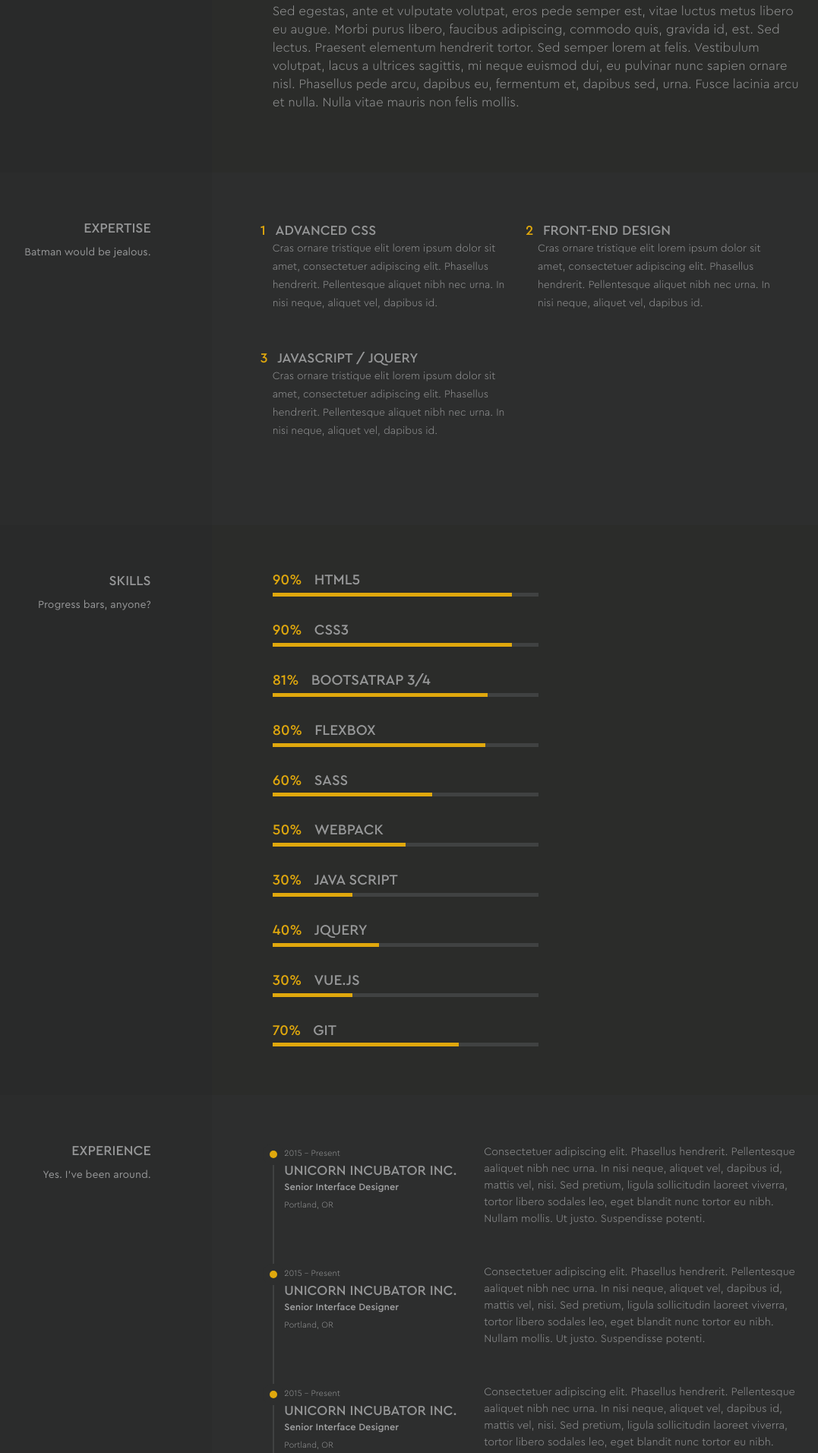
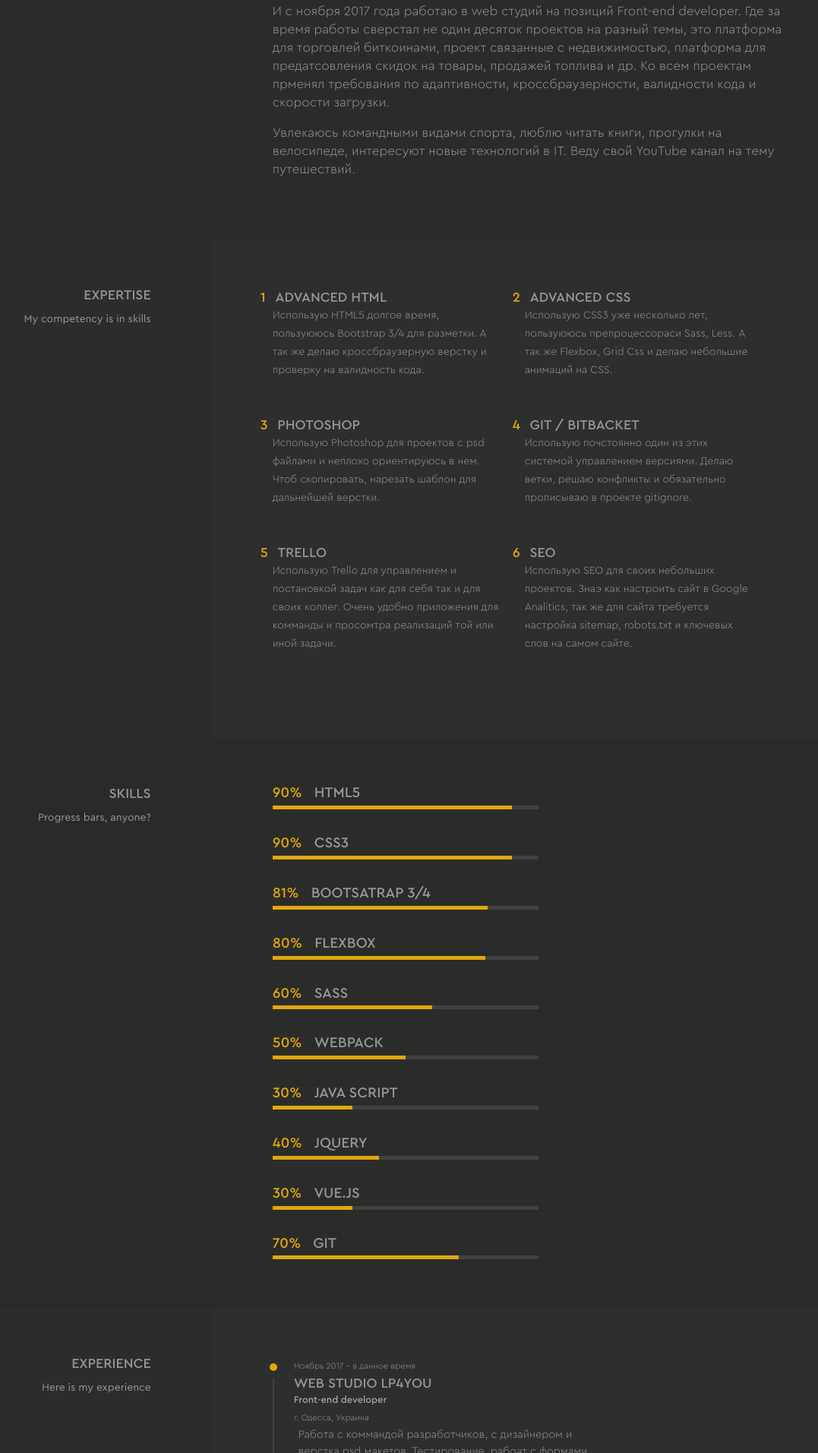
Before and after one commit to Sjva/resume-site, a plain HTML site: page index.html in a window 1280 px wide. Shown: the part 888-2800 px from the top of the page at 76% size, without its empty margins (148-1225 px from the left). Drawn offline with Linux system fonts and the light colour scheme.

Commit message:
add content on resume

```diff
--- a/css/style.scss
+++ b/css/style.scss
@@ -213,12 +213,12 @@ background: #2b2c2c;
 }
 .expertise-text{
   display: flex;
-  justify-content: space-between;
+  justify-content: left;
   flex-wrap: wrap;
   background: #2d2e2e;
 }
 .expertise-text div {
-  width: 45%;
+  width: 300px;
   margin: 0 2rem 2rem 0;
 }
 .expertise-text h3 span{
@@ -285,7 +285,7 @@ background: #2b2c2c;
 .education-text ul li,
 .experiens-text ul li{
   display: flex;
-  justify-content: space-between;
+  justify-content: left;
   flex-wrap: wrap;
   list-style: none;
   padding: 0 0 2rem 0;
@@ -322,6 +322,10 @@ background: #2b2c2c;
   background: #e0a80d;
   border-radius: 50%;
   box-shadow: 0 0 0 9px #2d2e2e;
+}
+.experiens-time{
+  width: 300px;
+  margin:0 0 0 1rem;
 }
 /*------------end experiens--------*/
 
@@ -439,8 +443,9 @@ background: #2b2c2c;
   text-decoration: none;
   color:#e0a80d;
 }
-.contact-text ul li h6{
+.contact-text ul li h6 {
   font-family: Cera-Pro-Medium, sans-serif;
+  margin-right: 0.5rem;
 }
 .contact-text hr{
   border-top: 2px solid #404242;
--- a/index.html
+++ b/index.html
@@ -2,10 +2,10 @@
 <html lang="ru">
 <head>
     <meta charset="UTF-8">
-    <title>Resume Front-end developer</title>
+    <title>Front-end developer</title>
     <meta name="viewport" content="width=device-width,initial-scale=1">
 
-    <link rel="icon" href="img/png/bars-graphic.png" type="image/x-icon">
+    <link rel="icon" href="img/png/logo2.png" type="image/x-icon">
     <link rel="stylesheet" href="css/bootstrap.min.css">
     <link rel="stylesheet" href="css/reset.css">
     <!--connecting animations-->
@@ -34,10 +34,10 @@
                       <div class="prof-name">
                           <h3>Front-end developer</h3>
                           <div class="social-icons">
-                              <a href="#"><svg class="transition"><use xlink:href="img/svg/svg.svg#linkedin"></use></svg></a>
-                              <a href="#"><svg class="transition"><use xlink:href="img/svg/svg.svg#skype"></use></svg></a>
-                              <a href="#"><svg class="transition"><use xlink:href="img/svg/svg.svg#viber"></use></svg></a>
-                              <a href="#"><svg class="transition"><use xlink:href="img/svg/svg.svg#facebook"></use></svg></a>
+                              <a href="https://www.linkedin.com/in/viacheslav-levko-7b7472138/"><svg class="transition"><use xlink:href="img/svg/svg.svg#linkedin"></use></svg></a>
+                              <a href="skype:https://join.skype.com/invite/bM7zzF5qm784"><svg class="transition"><use xlink:href="img/svg/svg.svg#skype"></use></svg></a>
+                              <a href="viber://chat?number=+380636748159"><svg class="transition"><use xlink:href="img/svg/svg.svg#viber"></use></svg></a>
+                              <a href="https://www.facebook.com/profile.php?id=100009540591794"><svg class="transition"><use xlink:href="img/svg/svg.svg#facebook"></use></svg></a>
                           </div>
                       </div>
                       <ul class="d-flex">
@@ -60,14 +60,18 @@
                 </div>
                 <div class="col-md-8 intro-text">
                      <p>
-                         Lorem ipsum dolor sit amet, consectetuer adipiscing elit. Phasellus hendrerit.
-                         Pellentesque aaliquet nibh nec urna. In nisi neque, aliquet vel, dapibus id, mattis vel, nisi.
-                         Sed pretium, ligula sollicitudin laoreet viverra, tortor libero sodales leo, eget blandit nunc tortor eu nibh.
-                         Nullam mollis. Ut justo. Suspendisse potenti. Nulla vitae mauris non felis mollis faucibus.
+                         Перед тем как стать программистом я долгое время работал в продажах.
+                         После этого я прошел несколько курсов по программированию, это Main Academy - Front-end разработчик 7 месяцев и
+                         общий курс по разработке в DataArt IT School, где уже в составе комманд на протяжений 4 месяцев разрабатывали свой проект остнованый на google картах.
                      </p>
-                      <p>Sed egestas, ante et vulputate volutpat, eros pede semper est, vitae luctus metus libero eu augue. Morbi purus                               libero, faucibus adipiscing, commodo quis, gravida id, est. Sed lectus. Praesent elementum hendrerit tortor. Sed                            semper lorem at felis. Vestibulum volutpat, lacus a ultrices sagittis, mi neque euismod dui, eu pulvinar nunc
-                          sapien                        ornare nisl. Phasellus pede arcu, dapibus eu, fermentum et, dapibus sed, urna.
-                          Fusce lacinia arcu et nulla. Nulla                           vitae mauris non felis mollis.
+                     <p>
+                         И с ноября 2017 года работаю в web студий  на позиций Front-end developer.
+                         Где за время работы сверстал не один десяток проектов на разный темы, это платформа для торговлей биткоинами,
+                         проект связанные с недвижимостью, платформа для предатсовления скидок на товары, продажей топлива и др.
+                         Ко всем проектам прменял требования по адаптивности, кроссбраузерности, валидности кода и скорости загрузки.
+                     </p>
+                      <p>Увлекаюсь командными видами спорта, люблю читать книги, прогулки на велосипеде, интересуют новые технологий в IT.
+                          Веду свой YouTube канал на тему путешествий.
                     </p>
                 </div>
             </div>
@@ -77,28 +81,43 @@
             <div class="row">
                 <div class="col-md-4 expertise-title">
                     <h3>EXPERTISE</h3>
-                    <p>Batman would be jealous.</p>
+                    <p>My competency is in skills</p>
                 </div>
                 <div class="col-md-8 expertise-text">
+                    <div>
+                        <h3><span>1</span>ADVANCED HTML</h3>
+                        <p>Использую HTML5 долгое время, пользуююсь Bootstrap 3/4 для разметки.
+                            А так же делаю кроссбраузерную верстку и проверку на валидность кода.
+                        </p>
+                    </div>
                    <div>
-                       <h3><span>1</span>ADVANCED CSS</h3>
-                       <p>Cras ornare tristique elit lorem ipsum dolor sit amet,
-                           consectetuer adipiscing elit. Phasellus hendrerit.
-                           Pellentesque aliquet nibh nec urna. In nisi neque, aliquet vel, dapibus id.
+                       <h3><span>2</span>ADVANCED CSS</h3>
+                       <p>Использую CSS3 уже несколько лет, пользуююсь препроцессораси Sass, Less.
+                           А так же Flexbox, Grid Css и делаю небольшие анимаций на CSS.
                        </p>
                    </div>
                     <div>
-                        <h3><span>2</span>FRONT-END DESIGN</h3>
-                        <p>Cras ornare tristique elit lorem ipsum dolor sit amet,
-                            consectetuer adipiscing elit. Phasellus hendrerit.
-                            Pellentesque aliquet nibh nec urna. In nisi neque, aliquet vel, dapibus id.
+                        <h3><span>3</span>Photoshop</h3>
+                        <p>Использую Photoshop для проектов с psd файлами и неплохо ориентируюсь в нем.
+                            Чтоб скопировать, нарезать шаблон для дальнейшей верстки.
                         </p>
                     </div>
                     <div>
-                        <h3><span>3</span>JAVASCRIPT / JQUERY</h3>
-                        <p>Cras ornare tristique elit lorem ipsum dolor sit amet,
-                            consectetuer adipiscing elit. Phasellus hendrerit.
-                            Pellentesque aliquet nibh nec urna. In nisi neque, aliquet vel, dapibus id.
+                        <h3><span>4</span>Git / Bitbacket</h3>
+                        <p>Использую почстоянно один из этих системой управлением версиями.
+                            Делаю ветки, решаю конфликты и обязательно прописываю в проекте gitignore.
+                        </p>
+                    </div>
+                    <div>
+                        <h3><span>5</span>Trello</h3>
+                        <p>Использую Trello для управлением и постановкой задач как для себя так и для своих коллег.
+                            Очень удобно приложения для комманды и просомтра реализаций той или иной задачи.
+                        </p>
+                    </div>
+                    <div>
+                        <h3><span>6</span>SEO</h3>
+                        <p>Использую SEO для своих небольших проектов. Знаэ как настроить сайт в Google Analitics,
+                            так же для сайта требуется настройка sitemap, robots.txt и ключевых слов на самом сайте.
                         </p>
                     </div>
                 </div>
@@ -182,54 +201,45 @@
             <div class="row">
                 <div class="col-md-4 experiens-title">
                     <h3>EXPERIENCE</h3>
-                    <p>Yes. I've been around.</p>
+                    <p>Here is my experience</p>
                 </div>
                 <div class="col-md-8 experiens-text">
                     <ul>
                         <li>
                             <div class="timeline-point"></div>
-                            <div>
-                                <time>2015 – Present</time>
-                                <h3>UNICORN INCUBATOR INC.</h3>
-                                <h6>Senior Interface Designer</h6>
-                                <span>Portland, OR</span>
+                            <div class="experiens-time">
+                                <time>Ноябрь 2017 – в данное время</time>
+                                <h3>Web studio LP4YOU</h3>
+                                <h6>Front-end developer</h6>
+                                <span>г. Одесса, Украина</span>
                             </div>
-
-                            <p>Consectetuer adipiscing elit. Phasellus hendrerit.
-                                Pellentesque aaliquet nibh nec urna. In nisi neque, aliquet vel, dapibus id,
-                                mattis vel, nisi. Sed pretium, ligula sollicitudin laoreet viverra, tortor
-                                libero sodales leo, eget blandit nunc tortor eu nibh. Nullam mollis. Ut justo.
-                                Suspendisse potenti.
+                            <p>Работа с коммандой разработчиков, с дизайнером и верстка psd макетов.
+                                Тестирование,  рабоат с формами обратной связи, валидация форм и применение валидности, адаптивности и кроссбраузерности.
+                                Проверка проектов на скорость загрузки и на валидность кода.
                             </p>
                         </li>
                         <li>
                             <div class="timeline-point"></div>
-                            <div>
-                                <time>2015 – Present</time>
-                                <h3>UNICORN INCUBATOR INC.</h3>
-                                <h6>Senior Interface Designer</h6>
-                                <span>Portland, OR</span>
+                            <div class="experiens-time">
+                                <time>Ноябрь 2015 – Сентябрь 2017</time>
+                                <h3>CRMTronic IT-company</h3>
+                                <h6>Старший менеджер компаний</h6>
+                                <span>г. Одесса, Украина</span>
                             </div>
-                            <p>Consectetuer adipiscing elit. Phasellus hendrerit.
-                                Pellentesque aaliquet nibh nec urna. In nisi neque, aliquet vel, dapibus id,
-                                mattis vel, nisi. Sed pretium, ligula sollicitudin laoreet viverra, tortor
-                                libero sodales leo, eget blandit nunc tortor eu nibh. Nullam mollis. Ut justo.
-                                Suspendisse potenti.
+                            <p>В мои обязаности входила работа с клинетами, связь с ними, клиентская поддержка,
+                                работа с коммандой программитстов тестирорвание приложения и выставление багов в Redmain.
                             </p>
                         </li>
                         <li>
                             <div class="timeline-point"></div>
-                            <div>
-                                <time>2015 – Present</time>
-                                <h3>UNICORN INCUBATOR INC.</h3>
-                                <h6>Senior Interface Designer</h6>
-                                <span>Portland, OR</span>
+                            <div class="experiens-time">
+                                <time>Апрель 2015 - Октябрь 2015</time>
+                                <h3>ТОО «ГеоПроектСтрой»</h3>
+                                <h6>Инженер производственно-технического отдела</h6>
+                                <span>г. Астана, Казахстан</span>
                             </div>
-                            <p>Consectetuer adipiscing elit. Phasellus hendrerit.
-                                Pellentesque aaliquet nibh nec urna. In nisi neque, aliquet vel, dapibus id,
-                                mattis vel, nisi. Sed pretium, ligula sollicitudin laoreet viverra, tortor
-                                libero sodales leo, eget blandit nunc tortor eu nibh. Nullam mollis. Ut justo.
-                                Suspendisse potenti.
+                            <p>В мои обязаности входила работа с сметной документацией ее анализом,
+                                связь с поставщиками товара, расчет стоимости, пролаживание маршрута и проверка верности проектно сметной документаций.
                             </p>
                         </li>
                     </ul>
@@ -241,54 +251,40 @@
             <div class="row">
                 <div class="col-md-4 education-title">
                     <h3>EDUCATION</h3>
-                    <p>Yes. I've been around.</p>
+                    <p>Here is my education</p>
                 </div>
                 <div class="col-md-8 education-text">
                     <ul>
                         <li class="education-last">
                             <div class="timeline-point"></div>
-                            <div>
-                                <time>2015 – Present</time>
-                                <h3>UNICORN INCUBATOR INC.</h3>
-                                <h6>Senior Interface Designer</h6>
-                                <span>Portland, OR</span>
+                            <div class="experiens-time">
+                                <time>2016 – 2017</time>
+                                <h3>Main Academy</h3>
+                                <h6>Front-end developer </h6>
+                                <span>г. Одесса, Украина</span>
                             </div>
 
-                            <p>Consectetuer adipiscing elit. Phasellus hendrerit.
-                                Pellentesque aaliquet nibh nec urna. In nisi neque, aliquet vel, dapibus id,
-                                mattis vel, nisi. Sed pretium, ligula sollicitudin laoreet viverra, tortor
-                                libero sodales leo, eget blandit nunc tortor eu nibh. Nullam mollis. Ut justo.
-                                Suspendisse potenti.
-                            </p>
+                            <p>Front-end developer</p>
                         </li>
                         <li>
                             <div class="timeline-point"></div>
-                            <div>
-                                <time>2015 – Present</time>
-                                <h3>UNICORN INCUBATOR INC.</h3>
-                                <h6>Senior Interface Designer</h6>
-                                <span>Portland, OR</span>
+                            <div class="experiens-time">
+                                <time>2006-2010</time>
+                                <h3>ОГаса</h3>
+                                <h6>Специалист</h6>
+                                <span>г. Одесса, Украина</span>
                             </div>
-                            <p>Consectetuer adipiscing elit. Phasellus hendrerit.
-                                Pellentesque aaliquet nibh nec urna. In nisi neque, aliquet vel, dapibus id,
-                                mattis vel, nisi. Sed pretium, ligula sollicitudin laoreet viverra, tortor
-                                libero sodales leo, eget blandit nunc tortor eu nibh. Nullam mollis. Ut justo.
-                                Suspendisse potenti.
-                            </p>
+                            <p>Конструирование в промышленном и гражданском строительстве</p>
                         </li>
                         <li>
                             <div class="timeline-point"></div>
-                            <div>
-                                <time>2015 – Present</time>
-                                <h3>UNICORN INCUBATOR INC.</h3>
-                                <h6>Senior Interface Designer</h6>
-                                <span>Portland, OR</span>
+                            <div class="experiens-time">
+                                <time>2002-2006</time>
+                                <h3>БДГАТ</h3>
+                                <h6>Младший специалист</h6>
+                                <span>г. Белгород - Днестровский, Украина</span>
                             </div>
-                            <p>Consectetuer adipiscing elit. Phasellus hendrerit.
-                                Pellentesque aaliquet nibh nec urna. In nisi neque, aliquet vel, dapibus id,
-                                mattis vel, nisi. Sed pretium, ligula sollicitudin laoreet viverra, tortor
-                                libero sodales leo, eget blandit nunc tortor eu nibh. Nullam mollis. Ut justo.
-                                Suspendisse potenti.
+                            <p>Строительство и эксплуатация зданий и сооружений.
                             </p>
                         </li>
                     </ul>
@@ -305,15 +301,15 @@
                 <div class="col-md-8 certificate-text">
                     <div>
                         <hr align="left">
-                        <h3>UNICORN DEVELOPER AWARD 2016</h3>
+                        <h3>Main Academy 2016-2017</h3>
                         <img src="img/png/telemarketer.png" alt="certification">
-                        <p>Lorem ipsum dolor sit amet, justo eget porttitor mauris sit amet felis. Neque id cursus faucibus.</p>
+                        <p>Мой сертификат за прохождение курса по Front-end разработке</p>
                     </div>
                     <div>
                         <hr align="left">
-                        <h3>UNICORN DEVELOPER AWARD 2016</h3>
+                        <h3>Data Art IT School 2017</h3>
                         <img src="img/png/telemarketer.png" alt="certification">
-                        <p>Lorem ipsum dolor sit amet, justo eget porttitor mauris sit amet felis. Neque id cursus faucibus.</p>
+                        <p>Мой сертификат за прохождение курса по общему курсу в программирование</p>
                     </div>
                 </div>
             </div>
@@ -355,15 +351,15 @@
                     <ul class="d-flex">
                         <li>
                             <h6>Location</h6>
-                            <p>Odessa, Ukraine</p>
+                            <p> Odessa, Ukraine</p>
                         </li>
                         <li>
                             <h6>Phone</h6>
-                                <p><a href="tel:+380978544985">38 (097) 85-44-985</a></p>
+                                <p><a href="tel:+380978544985"> 38 (097) 85-44-985</a></p>
                         </li>
                         <li>
                             <h6>Email</h6>
-                            <p><a href="mailto:slevko88@gmail.com">slevko88@gmail.com</a></p>
+                            <p><a href="mailto:slevko88@gmail.com"> slevko88@gmail.com</a></p>
                         </li>
                         <!--<li>-->
                             <!--<h6>Web</h6>-->
@@ -374,10 +370,10 @@
                     <div class="footer-social">
                         <h1>Viacheslav <br><span>Levko</span></h1>
                         <div class="social-icons">
-                            <a href="#"><svg class="transition"><use xlink:href="img/svg/svg.svg#linkedin"></use></svg></a>
-                            <a href="#"><svg class="transition"><use xlink:href="img/svg/svg.svg#skype"></use></svg></a>
-                            <a href="#"><svg class="transition"><use xlink:href="img/svg/svg.svg#viber"></use></svg></a>
-                            <a href="#"><svg class="transition"><use xlink:href="img/svg/svg.svg#facebook"></use></svg></a>
+                            <a href="https://www.linkedin.com/in/viacheslav-levko-7b7472138/"><svg class="transition"><use xlink:href="img/svg/svg.svg#linkedin"></use></svg></a>
+                            <a href="skype:https://join.skype.com/invite/bM7zzF5qm784"><svg class="transition"><use xlink:href="img/svg/svg.svg#skype"></use></svg></a>
+                            <a href="viber://chat?number=+380636748159"><svg class="transition"><use xlink:href="img/svg/svg.svg#viber"></use></svg></a>
+                            <a href="https://www.facebook.com/profile.php?id=100009540591794"><svg class="transition"><use xlink:href="img/svg/svg.svg#facebook"></use></svg></a>
                         </div>
                     </div>
 
```
Also changed, not shown: css/style.css, img/png/logo2.png (added), 1 other file.
